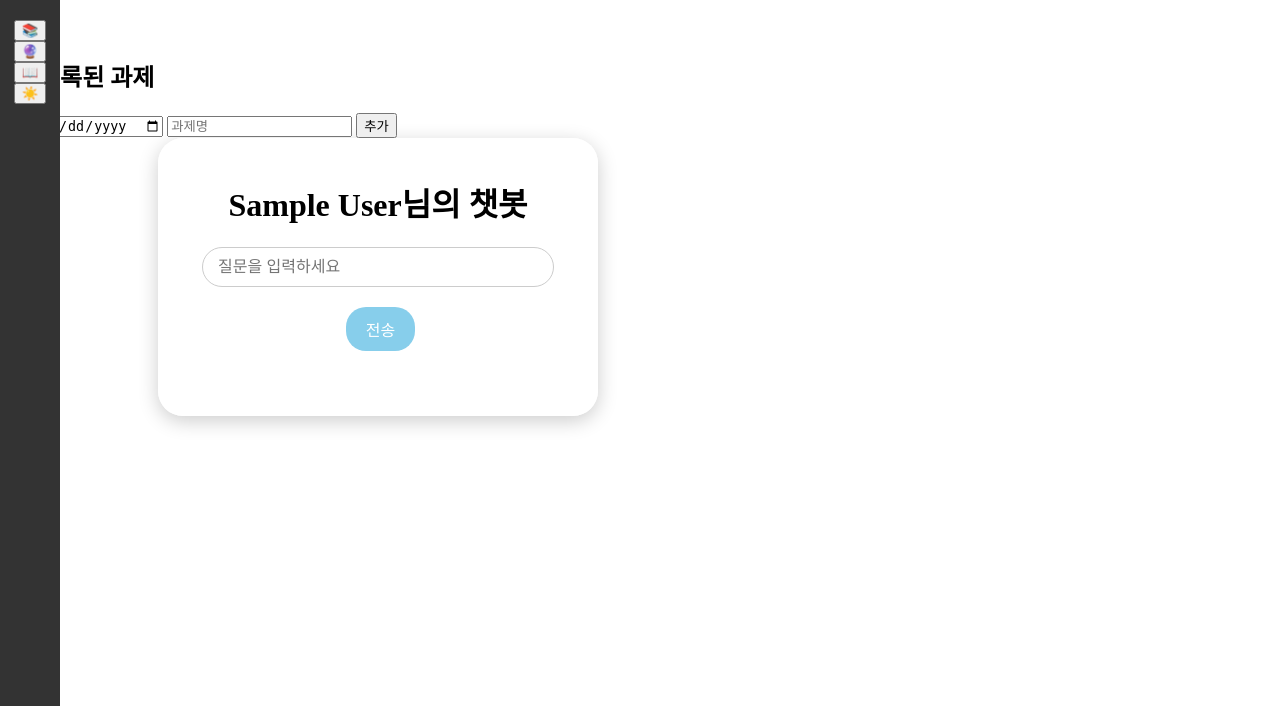
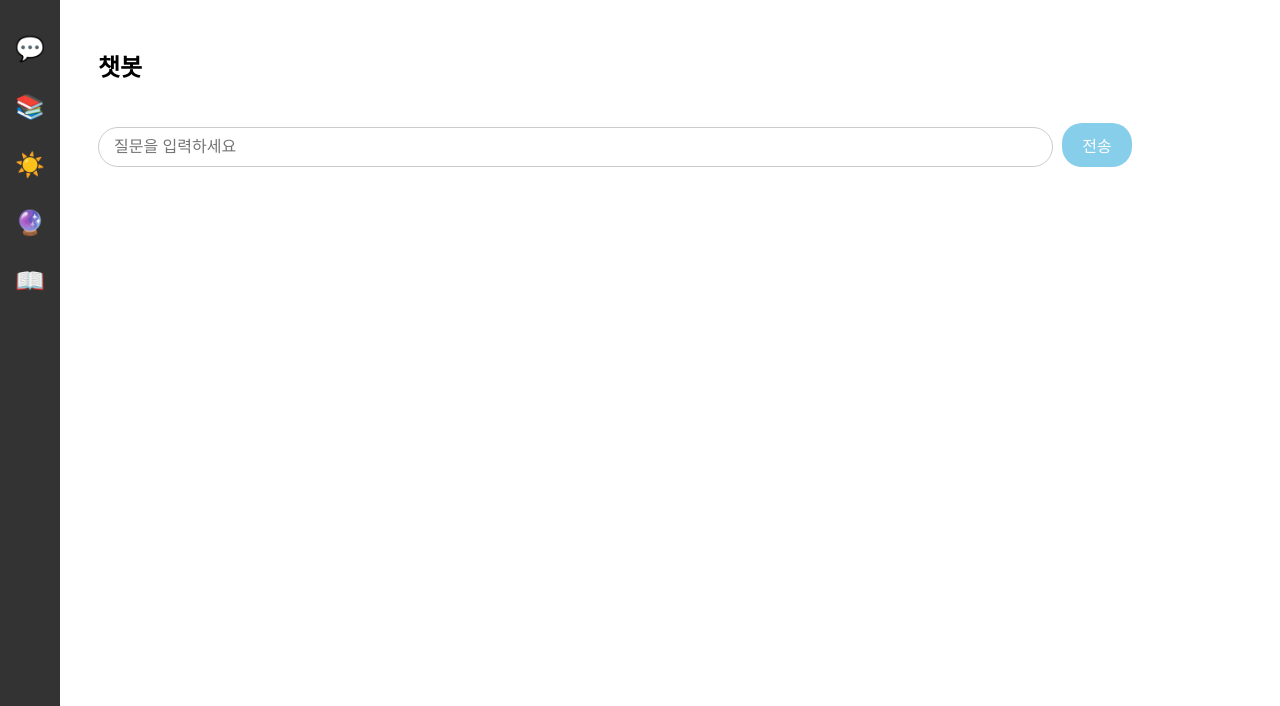
Before and after one commit to hansj8267/basic-chatbot, a Flask app: page /chat in a window 1280 px wide. Shown: the top 706 px of the page. Run offline with Flask 3, Linux system fonts and the light colour scheme; the visitor is signed in with stand-in values (Sample User, id 1); data that the repository does not hold is empty.

Commit message:
Update chat.html

```diff
--- a/templates/chat.html
+++ b/templates/chat.html
@@ -3,22 +3,34 @@
 <head>
     <meta charset="UTF-8">
     <title>{{ name }}님의 챗봇</title>
-  <link href="https://fonts.googleapis.com/css2?family=Nanum+Pen+Script&display=swap" rel="stylesheet">
     <link rel="stylesheet" href="{{ url_for('static', filename='style.css') }}">
 </head>
 <body>
     <!-- 사이드바 -->
     <div class="sidebar">
-    <button class="tab-btn" data-target="assignments-section">📚</button>
-    <button class="tab-btn" data-target="fortune-section">🔮</button>
-    <button class="tab-btn" data-target="bible-section">📖</button>
-    <button class="tab-btn" data-target="weather-section">☀️</button>
+        <div class="menu-item" onclick="showSection('chat')">💬</div>
+        <div class="menu-item" onclick="showSection('assignments')">📚</div>
+        <div class="menu-item" onclick="showSection('weather')">☀️</div>
+        <div class="menu-item" onclick="showSection('fortune')">🔮</div>
+        <div class="menu-item" onclick="showSection('verse')">📖</div>
     </div>
 
-  <!-- 컨텐츠 영역 -->
-  <div class="content-container">
+    <!-- 메인 콘텐츠 -->
+    <div class="content">
+        <!-- 챗봇 -->
+        <div id="section-chat" class="section active">
+            <h2>챗봇</h2>
+            <div id="chat-section">
+                <form id="chat-form">
+                    <input type="text" id="messageInput" placeholder="질문을 입력하세요">
+                    <input type="submit" value="전송">
+                </form>
+                <div class="reply" id="replyBox"></div>
+            </div>
+        </div>
+
         <!-- 과제 -->
-    <div id="assignments-section" class="tab-content">
+        <div id="section-assignments" class="section">
             <h2>등록된 과제</h2>
             <div id="assignmentsBox"></div>
             <form id="assignment-form">
@@ -28,57 +40,29 @@
             </form>
         </div>
 
-    <!-- 운세 -->
-    <div id="fortune-section" class="tab-content">
-      <h2>오늘의 운세</h2>
-      <div id="fortuneResult">불러오는 중...</div>
-      <button id="refreshFortuneBtn">다시 보기</button>
-    </div>
-
-    <!-- 성경 말씀 -->
-    <div id="bible-section" class="tab-content">
-      <h2>오늘의 성경 말씀</h2>
-      <div id="bibleResult">불러오는 중...</div>
-      <button id="refreshBibleBtn">다시 보기</button>
-    </div>
-
         <!-- 날씨 -->
-    <div id="weather-section" class="tab-content">
+        <div id="section-weather" class="section">
             <h2>오늘의 날씨</h2>
             <input type="text" id="weatherCity" placeholder="도시 이름">
             <button id="saveWeatherBtn">저장</button>
             <div id="weatherResult"></div>
         </div>
 
-    <!-- 챗봇 -->
-    <div class="chat-container">
-      <h1>{{ name }}님의 챗봇</h1>
-      <div id="chat-section">
-        <form id="chat-form">
-          <input type="text" id="messageInput" placeholder="질문을 입력하세요">
-          <input type="submit" value="전송">
-        </form>
-        <div class="reply" id="replyBox"></div>
+        <!-- 운세 -->
+        <div id="section-fortune" class="section">
+            <h2>오늘의 운세</h2>
+            <div id="fortuneResult">불러오는 중...</div>
+            <button id="refreshFortuneBtn">다시 보기</button>
         </div>
+
+        <!-- 오늘의 성경 구절 -->
+        <div id="section-verse" class="section">
+            <h2>오늘의 성경 구절</h2>
+            <div id="bibleResult">불러오는 중...</div>
+            <button id="refreshBibleBtn">다시 보기</button>
         </div>
     </div>
 
     <script src="{{ url_for('static', filename='script.js') }}"></script>
-  <script>
-    // 탭 전환
-    const tabButtons = document.querySelectorAll(".tab-btn");
-    const tabContents = document.querySelectorAll(".tab-content");
-
-    tabButtons.forEach(btn => {
-      btn.addEventListener("click", () => {
-        const target = btn.dataset.target;
-        tabContents.forEach(tc => tc.classList.remove("active"));
-        document.getElementById(target).classList.add("active");
-      });
-    });
-
-    // 초기 활성 탭: 과제
-    document.getElementById("assignments-section").classList.add("active");
-  </script>
 </body>
 </html>
```
Lines whose indentation alone changed are shown as unchanged.
